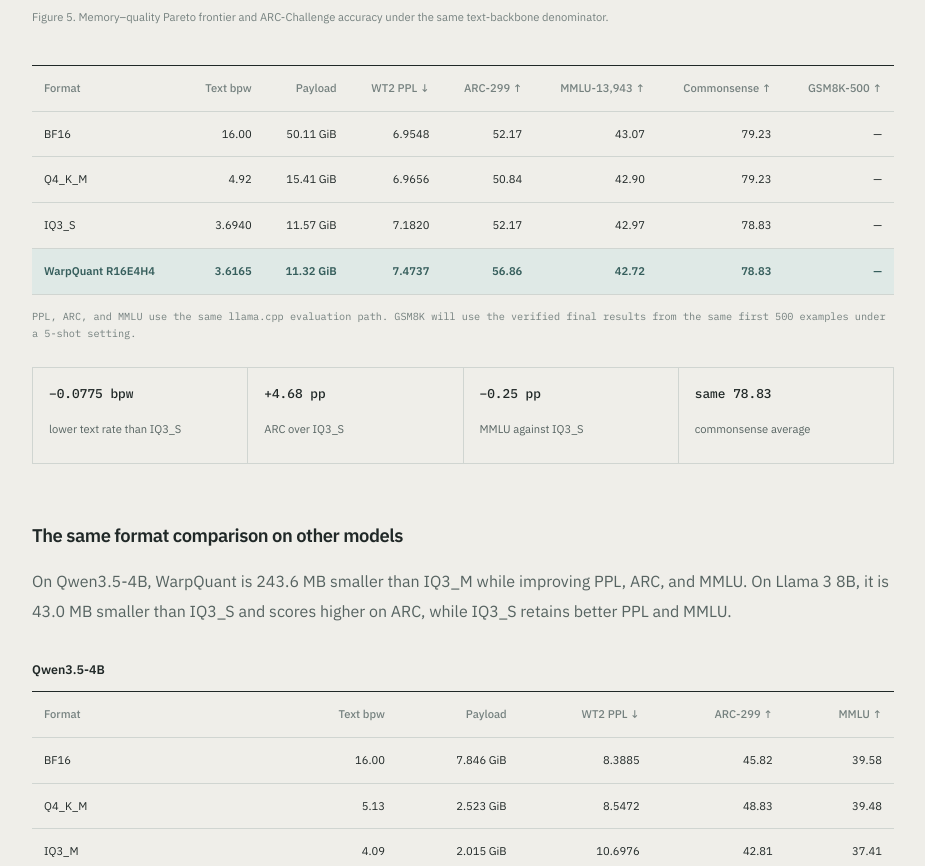
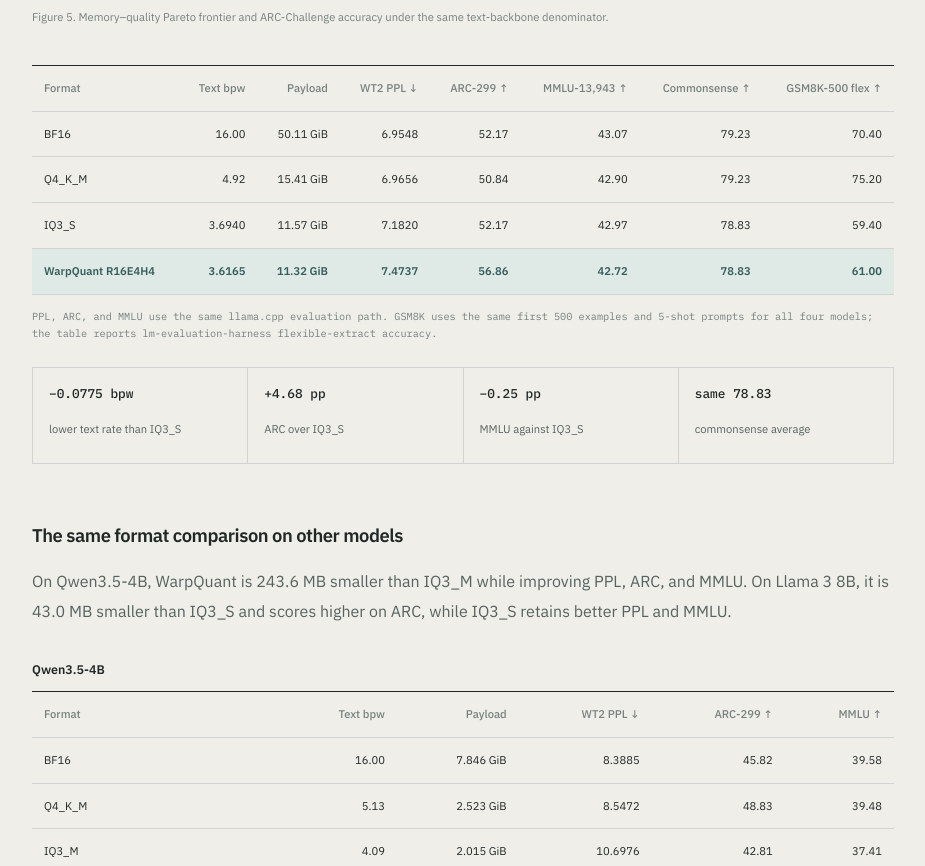
Before and after one commit to HarimxChoi/HarimxChoi.github.io, an Astro site: page /projects/warpquant in a window 1280 px wide. Shown: the part 5182-6048 px from the top of the page, without its empty margins (236-1161 px from the left). Built offline with nearby package versions, Linux system fonts and the light colour scheme; Astro itself is replaced by a stand-in of ours.

Commit message:
docs: GSM8K benchmark

```diff
--- a/src/components/WarpQuantPost.astro
+++ b/src/components/WarpQuantPost.astro
@@ -32,10 +32,10 @@ const references = [
 ];
 
 const qwen27 = [
-  { format: "BF16", bpw: "16.00", payload: "50.11", ppl: "6.9548", arc: "52.17", mmlu: "43.07", commonsense: "79.23", gsm: "—" },
-  { format: "Q4_K_M", bpw: "4.92", payload: "15.41", ppl: "6.9656", arc: "50.84", mmlu: "42.90", commonsense: "79.23", gsm: "—" },
-  { format: "IQ3_S", bpw: "3.6940", payload: "11.57", ppl: "7.1820", arc: "52.17", mmlu: "42.97", commonsense: "78.83", gsm: "—" },
-  { format: "WarpQuant R16E4H4", bpw: "3.6165", payload: "11.32", ppl: "7.4737", arc: "56.86", mmlu: "42.72", commonsense: "78.83", gsm: "—", ours: true },
+  { format: "BF16", bpw: "16.00", payload: "50.11", ppl: "6.9548", arc: "52.17", mmlu: "43.07", commonsense: "79.23", gsm: "70.40" },
+  { format: "Q4_K_M", bpw: "4.92", payload: "15.41", ppl: "6.9656", arc: "50.84", mmlu: "42.90", commonsense: "79.23", gsm: "75.20" },
+  { format: "IQ3_S", bpw: "3.6940", payload: "11.57", ppl: "7.1820", arc: "52.17", mmlu: "42.97", commonsense: "78.83", gsm: "59.40" },
+  { format: "WarpQuant R16E4H4", bpw: "3.6165", payload: "11.32", ppl: "7.4737", arc: "56.86", mmlu: "42.72", commonsense: "78.83", gsm: "61.00", ours: true },
 ];
 
 const qwen4 = [
@@ -261,7 +261,7 @@ def output_fisher_score(W, W_base, X, H_G, index_bits=32):
 
         <div class="table-wrap">
           <table>
-            <thead><tr><th>Format</th><th>Text bpw</th><th>Payload</th><th>WT2 PPL ↓</th><th>ARC-299 ↑</th><th>MMLU-13,943 ↑</th><th>Commonsense ↑</th><th>GSM8K-500 ↑</th></tr></thead>
+            <thead><tr><th>Format</th><th>Text bpw</th><th>Payload</th><th>WT2 PPL ↓</th><th>ARC-299 ↑</th><th>MMLU-13,943 ↑</th><th>Commonsense ↑</th><th>GSM8K-500 flex ↑</th></tr></thead>
             <tbody>
               {qwen27.map((row) => (
                 <tr class:list={[row.ours && "ours"]}><td>{row.format}</td><td>{row.bpw}</td><td>{row.payload} GiB</td><td>{row.ppl}</td><td>{row.arc}</td><td>{row.mmlu}</td><td>{row.commonsense}</td><td>{row.gsm}</td></tr>
@@ -271,8 +271,8 @@ def output_fisher_score(W, W_base, X, H_G, index_bits=32):
         </div>
         <p class="table-note">
           {ko
-            ? "PPL, ARC, MMLU는 모두 같은 llama.cpp 평가 경로에서 측정했습니다. GSM8K는 네 모델에 동일한 첫 500문항과 5-shot 설정을 적용한 결과가 끝나는 대로 반영합니다."
-            : "PPL, ARC, and MMLU use the same llama.cpp evaluation path. GSM8K will use the verified final results from the same first 500 examples under a 5-shot setting."}
+            ? "PPL, ARC, MMLU는 같은 llama.cpp 평가 경로에서 측정했습니다. GSM8K는 네 모델에 동일한 첫 500문항과 5-shot 설정을 적용했으며, lm-evaluation-harness의 flexible-extract 정확도를 표시했습니다."
+            : "PPL, ARC, and MMLU use the same llama.cpp evaluation path. GSM8K uses the same first 500 examples and 5-shot prompts for all four models; the table reports lm-evaluation-harness flexible-extract accuracy."}
         </p>
 
         <div class="result-callouts">
```
Also changed, not shown: public/img/projects/warpquant/qwen38-benchmark-card.png.
